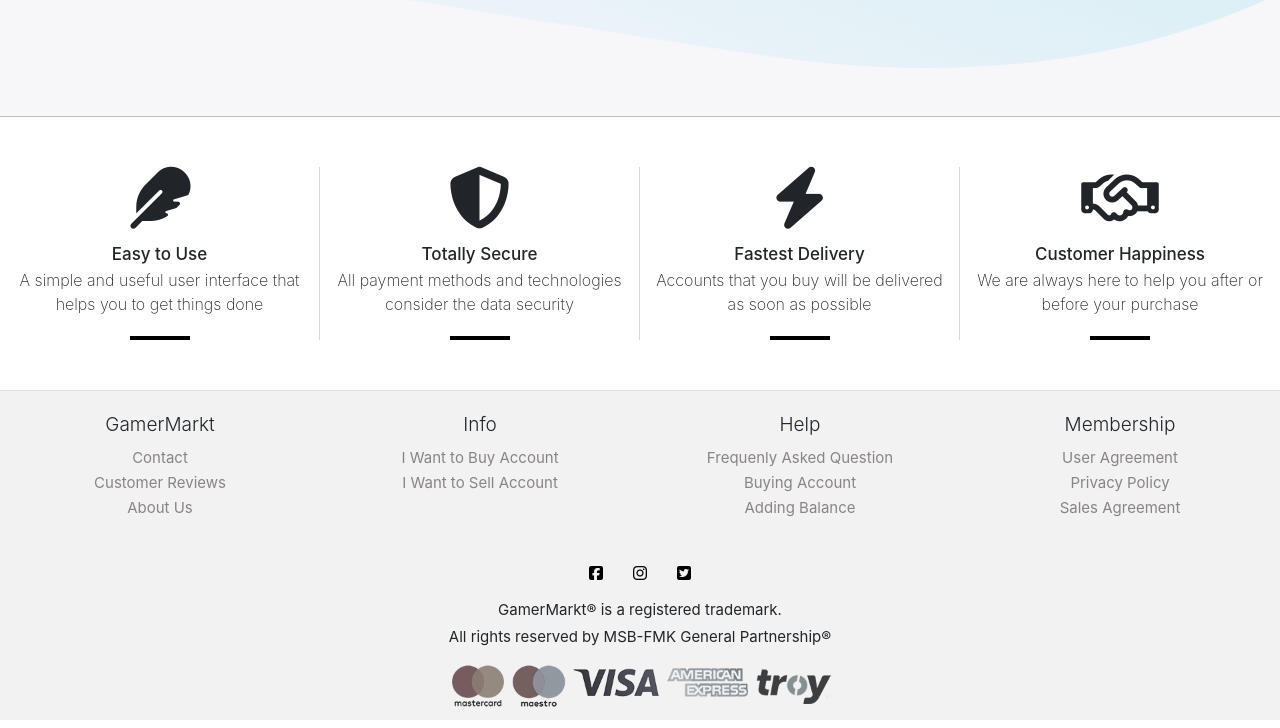
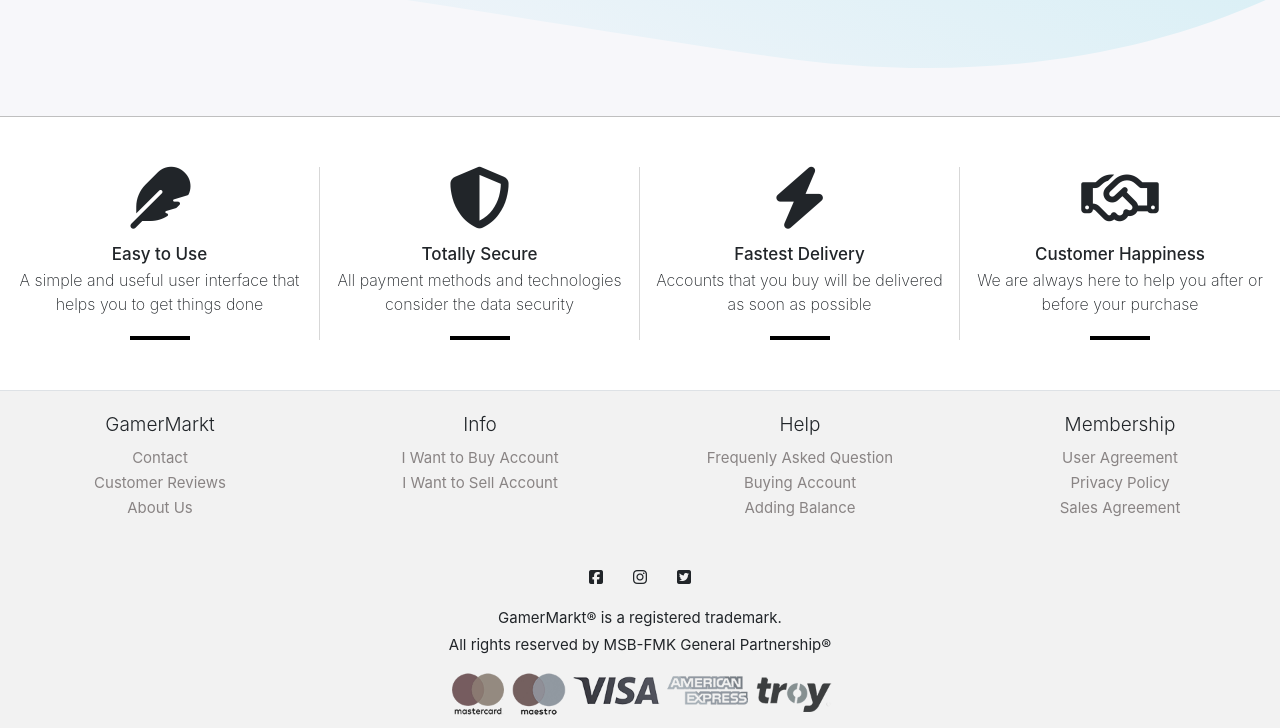
Before and after one commit to dtrongphuc/Gamermarkt, a website: page src/index.html in a window 1280 px wide. Shown: the part 2473-3201 px from the top of the page. Drawn offline with nearby package versions, Linux system fonts and the light colour scheme.

Commit message:
fix icon social footer

```diff
--- a/src/index.html
+++ b/src/index.html
@@ -400,9 +400,15 @@
                     </ul>
                 </div>
                 <div class="row mt-3 d-flex justify-content-center align-items-center">
-                    <i class="fab fa-facebook-square p-4 text-black"></i>
-                    <i class="fab fa-instagram p-4 text-black"></i>
-                    <i class="fab fa-twitter-square p-4 text-black"></i>
+                    <a href="" class="icon-social__link m-4">
+                        <i class="icon-social fab fa-facebook-square"></i>
+                    </a>
+                    <a href="" class="icon-social__link m-4">
+                        <i class="icon-social fab fa-instagram"></i>
+                    </a>
+                    <a href="" class="icon-social__link m-4">
+                        <i class="icon-social fab fa-twitter-square"></i>
+                    </a>
                 </div>
                 <div class="row d-flex flex-column align-items-center">
                     <p class="footer__txt">GamerMarkt® is a registered trademark.</p>
--- a/src/scss/footer/_footer-home.scss
+++ b/src/scss/footer/_footer-home.scss
@@ -28,8 +28,10 @@
     }
 }
 
-.text-black {
-    color: #000;
+.icon-social__link {
+    & i {
+        color: #000;
+    }
 }
 
 .footer__txt {
```
